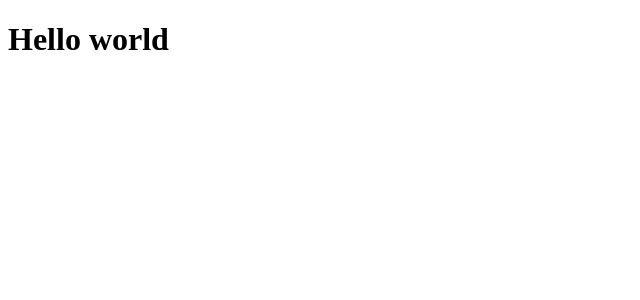
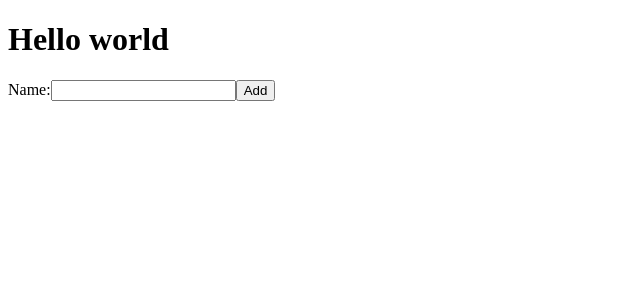
Before and after one commit to mandrek44/learn-electron, a React app: page / in a window 1280 px wide. Shown: the top 300 px of the page, without its empty margins (0-640 px from the left). Built offline with nearby package versions, Linux system fonts and the light colour scheme.

Commit message:
Added redux

```diff
--- a/package.json
+++ b/package.json
@@ -13,6 +13,8 @@
     "react": "^16.2.0",
     "react-dom": "^16.2.0",
     "react-hot-loader": "^3.1.3",
+    "react-redux": "^5.0.7",
+    "redux": "^3.7.2",
     "uglifyjs-webpack-plugin": "^1.2.0",
     "webpack": "^3.11.0",
     "webpack-dev-server": "^2.11.1"
--- /dev/null
+++ b/src/App.jsx
@@ -0,0 +1,14 @@
+import React from 'react';
+import ReactDOM from 'react-dom';
+import { connect } from 'react-redux'
+
+import Input from './Input.jsx'
+import Messages from './Messages.jsx'
+
+const App = () => (<div>
+        <h1>Hello world</h1>
+        <Messages />
+        <Input />
+    </div>);
+
+export default App
--- /dev/null
+++ b/src/Input.jsx
@@ -0,0 +1,42 @@
+import React from 'react';
+import ReactDOM from 'react-dom';
+import { connect } from 'react-redux'
+
+class InputPresenter extends React.Component {
+    constructor(props) {
+        super(props);
+        this.state = {value: ''};
+
+        this.handleChange = this.handleChange.bind(this);
+        this.handleSubmit = this.handleSubmit.bind(this);
+    }
+
+    handleChange(event) {
+        this.setState({value: event.target.value});
+    }
+
+    handleSubmit(event) {
+        this.setState({value: ''});
+        this.props.handleSubmit(this.state.value);
+        event.preventDefault();
+    }
+
+    render() {
+      return (
+        <form onSubmit={this.handleSubmit}>
+          <label>
+            Name:
+            <input type="text" value={this.state.value} onChange={this.handleChange} />
+          </label>
+          <input type="submit" value="Add" />
+        </form>
+      );
+    }
+}
+
+const Input = connect(null, dispatch => ({
+    handleSubmit: message => dispatch({type: 'ADD', message})
+}))(InputPresenter);
+
+
+export default Input
--- /dev/null
+++ b/src/Messages.jsx
@@ -0,0 +1,11 @@
+import React from 'react';
+import ReactDOM from 'react-dom';
+import { connect } from 'react-redux'
+
+const MessagesPresenter = ({messages}) => (<ul>
+    {(messages || []).map((message, index) => <li key={index}>{message}</li>)}
+</ul>)
+
+const Messages = connect(state => ({messages: state}))(MessagesPresenter)
+
+export default Messages
--- a/src/Root.jsx
+++ /dev/null
@@ -1,6 +0,0 @@
-import React from 'react';
-import ReactDOM from 'react-dom';
-
-const Root = () => (<h1>Hello world</h1>);
-
-export default Root
--- a/src/index.jsx
+++ b/src/index.jsx
@@ -1,12 +1,25 @@
 import React from 'react';
 import ReactDOM from 'react-dom';
 import { AppContainer } from 'react-hot-loader'
+import { Provider } from 'react-redux'
+import { createStore } from 'redux'
 
-import Root from './Root.jsx'
+import App from './App.jsx'
+
+const helloAppReducer = (state = [], action) => {
+  switch (action.type) {
+    case 'ADD':
+      return [...state, action.message];
+  }
+}
+
+let store = createStore(helloAppReducer)
 
 const render = () => ReactDOM.render(
   <AppContainer>
-    <Root />
+    <Provider store={store}>
+      <App />
+    </Provider>
   </AppContainer>,
   document.getElementById('root')
 );
```
